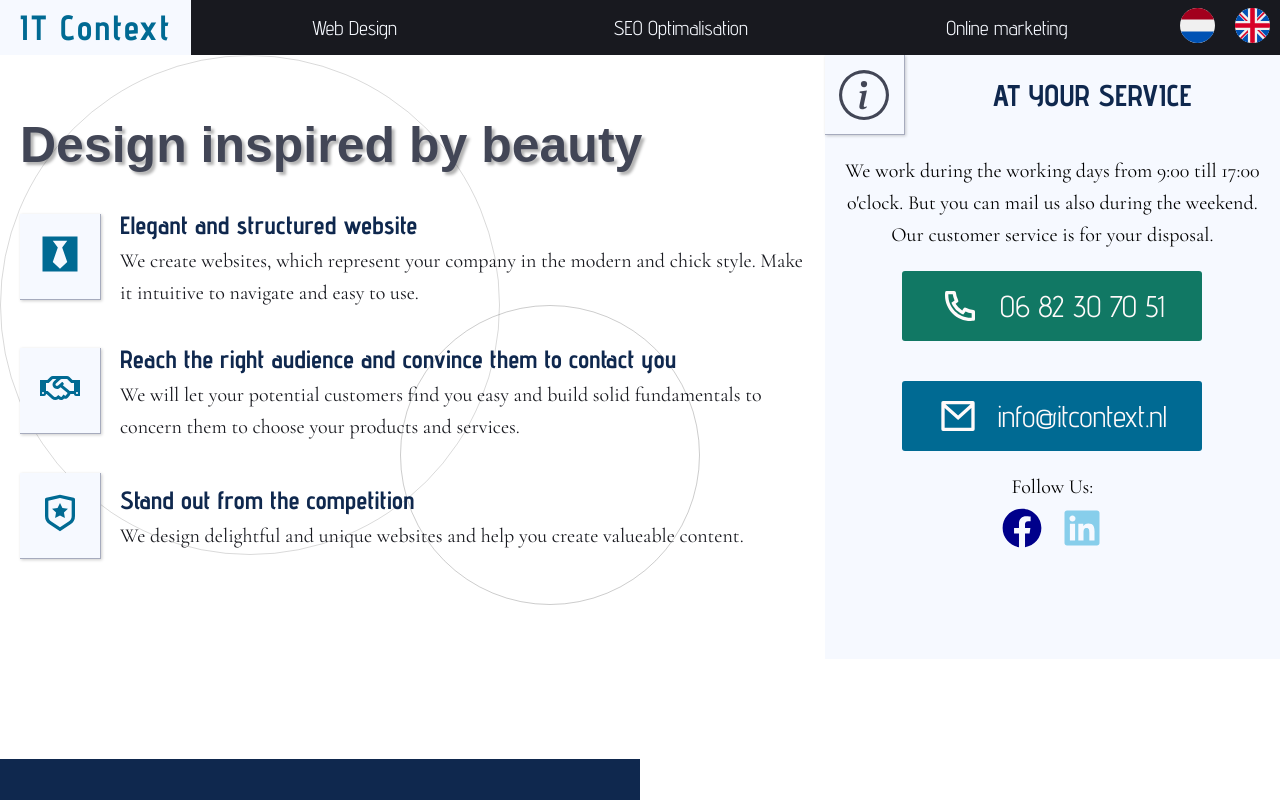
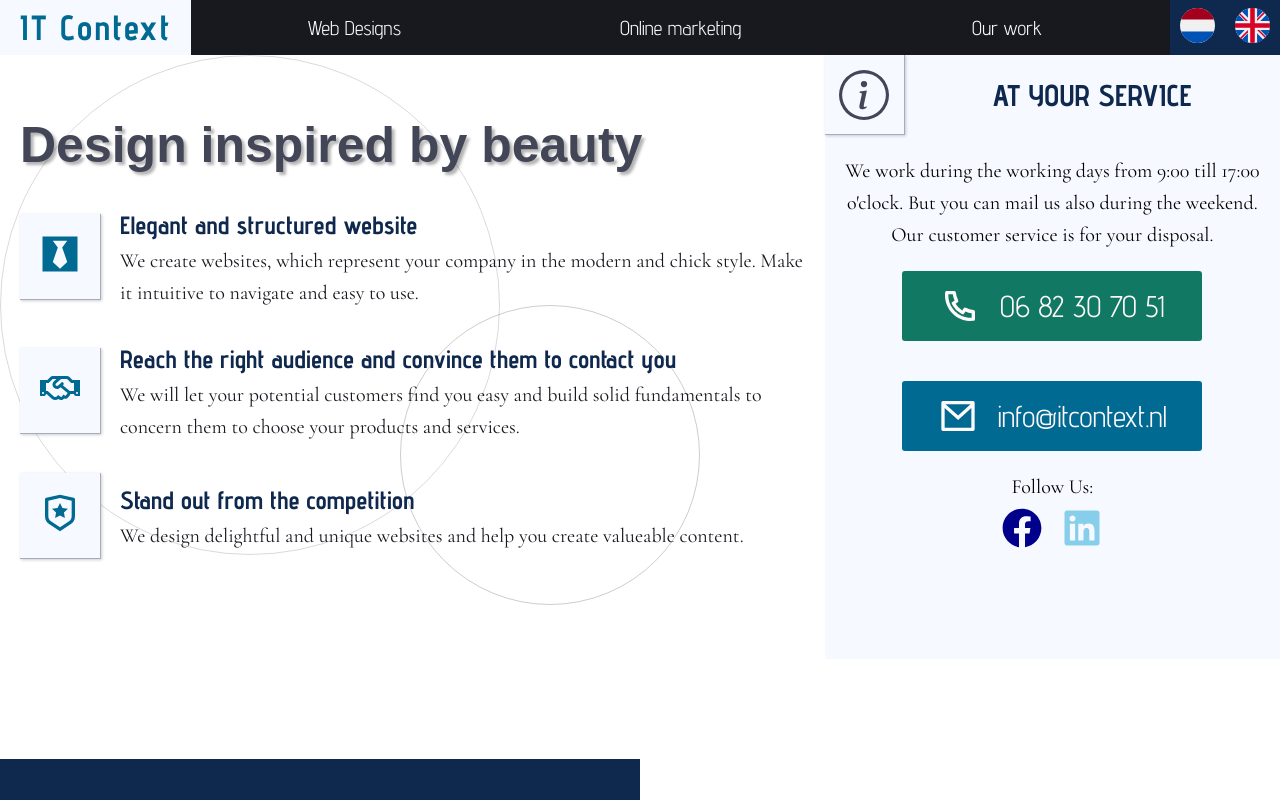
Before and after one commit to Vastlaan/itcontext2.0, a React (Create React App) app in the folder client/: page / in a window 1280 px wide. Shown: the top 800 px of the page. Built offline with nearby package versions, Linux system fonts and the light colour scheme; no server answers; a web font is replaced by a local one.

Commit message:
Implement fetch translation function
And apply it to the IntlProvider

```diff
--- a/client/src/App.tsx
+++ b/client/src/App.tsx
@@ -1,4 +1,4 @@
-import React, { useState } from "react";
+import React, { useState, useEffect } from "react";
 import { ThemeProvider, createGlobalStyle } from "styled-components";
 import { IntlProvider } from "react-intl";
 import { BrowserRouter as Router, Route, Switch } from "react-router-dom";
@@ -11,10 +11,25 @@ import { lightTheme, darkTheme, respond } from "./styles";
 
 function App() {
     const [isDarkTheme, setIsDarkTheme] = useState(false);
+    const [ten, setTen] = useState({});
+
+    const language = navigator.language.split(/[-_]/)[0]; // language without region code
+
+    useEffect(() => {
+        const fetchTranslation = async () => {
+            const res = await fetch(
+                "https://michalantczakblogresources.s3.eu-central-1.amazonaws.com/itcontext/translation-en.json"
+            );
+            const data = await res.json();
+
+            setTen(data);
+        };
+        fetchTranslation();
+    }, []);
 
     return (
         <div>
-            <IntlProvider locale="en">
+            <IntlProvider locale={language} messages={ten}>
                 <ThemeProvider theme={isDarkTheme ? darkTheme : lightTheme}>
                     <GlobalStyle />
                     <Router>
--- a/client/src/components/navigation/cta.tsx
+++ b/client/src/components/navigation/cta.tsx
@@ -25,6 +25,7 @@ const Container = styled.div`
     display: flex;
     justify-content: center;
     align-items: center;
+    background-color: ${(props) => props.theme.primary};
 `;
 const Button = styled.button`
     align-self: stretch;
--- a/client/src/components/navigation/menu/index.tsx
+++ b/client/src/components/navigation/menu/index.tsx
@@ -14,19 +14,20 @@ export default function Menu(props: MenuProps) {
             <Link to="/website-ontwerpen">
                 {intl.formatMessage({
                     id: "navigation.menu-1",
-                    defaultMessage: "Web Design",
+                    defaultMessage: "Web Designs",
                 })}
             </Link>
+
             <Link to="/online-marketing">
                 {intl.formatMessage({
                     id: "navigation.menu-2",
-                    defaultMessage: "SEO Optimalisation",
+                    defaultMessage: "Online marketing",
                 })}
             </Link>
-            <Link to="/online-marketing">
+            <Link to="/over-ons">
                 {intl.formatMessage({
-                    id: "navigation.menu-1",
-                    defaultMessage: "Online marketing",
+                    id: "navigation.menu-3",
+                    defaultMessage: "Our work",
                 })}
             </Link>
         </Container>
--- /dev/null
+++ b/client/src/translation-en.json
@@ -0,0 +1,5 @@
+{
+	"navigation.menu-1":"Web Design",
+	"navigation.menu-2":"Online marketing",
+	"navigation.menu-3":"Our work"
+}
```
